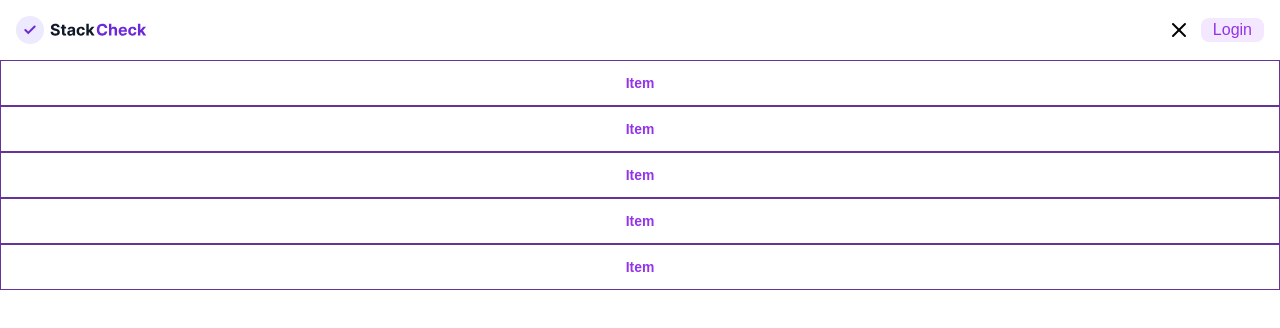
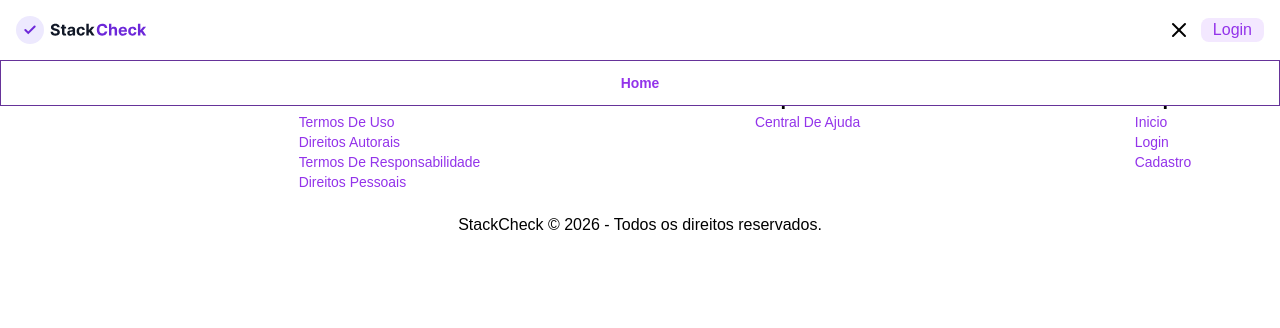
Before and after one commit to juninhos-comunidade/code-queens, a Next.js app in the folder frontend/: page / in a window 1280 px wide. Both pictures are taken after a click on the button 1178 px from the left and 30 px from the top of the page. Shown: the top 328 px of the page. Built offline with nearby package versions, Linux system fonts and the light colour scheme.

Commit message:
fix: fechando menu ao clicar fora

```diff
--- a/frontend/src/components/layout/Navbar/Navbar.tsx
+++ b/frontend/src/components/layout/Navbar/Navbar.tsx
@@ -1,5 +1,5 @@
 'use client';
-import { useState } from 'react';
+import { useState, useEffect } from 'react';
 import Image from 'next/image';
 
 import { MenuIcon, X } from 'lucide-react';
@@ -11,25 +11,35 @@ import styles from './navbar.module.scss'
 
 export const Navbar = () => {
 
-    const [isOpen,setIsOpen] = useState<boolean>(false)
+    const [isOpen, setIsOpen] = useState<boolean>(false)
     const handleToggleNavbar = () => setIsOpen(!isOpen)
-    const visibleIcon = isOpen ? <X/> : <MenuIcon/>
+    const visibleIcon = isOpen ? <X /> : <MenuIcon />
 
+
+
+    useEffect(() => {
+        const menu = document.getElementById('navbar_container');
+        document.addEventListener('pointerdown', () => {
+            const target = event?.target as Node;
+            isOpen && !menu?.contains(target) && setIsOpen(false)
+        })
+
+    });
     return (
         <nav className={styles.navbar}>
             <Image src={StackCheckLogo} alt='Stack Check' />
 
-            <ul className={`${styles.navbar_container} ${isOpen && styles.navbar_open}`}>
-                <li><a href=''>Item</a></li>
-                <li><a href=''>Item</a></li>
-                <li><a href=''>Item</a></li>
-                <li><a href=''>Item</a></li>
-                <li><a href=''>Item</a></li>
+            <ul
+                id='navbar_container'
+                onClick={() => setIsOpen(false)}
+                className={`${styles.navbar_container} ${isOpen && styles.navbar_open}`}>
+                <li><a href='/'>Home</a></li>
+
             </ul>
 
             <div className={styles.buttons_container}>
                 <button onClick={handleToggleNavbar}>{visibleIcon}</button>
-                <Button text='Login' variant='secondary' minSize={true} className={styles.loginButton}/>
+                <Button text='Login' variant='secondary' minSize={true} className={styles.loginButton} />
             </div>
         </nav>
     )
```
